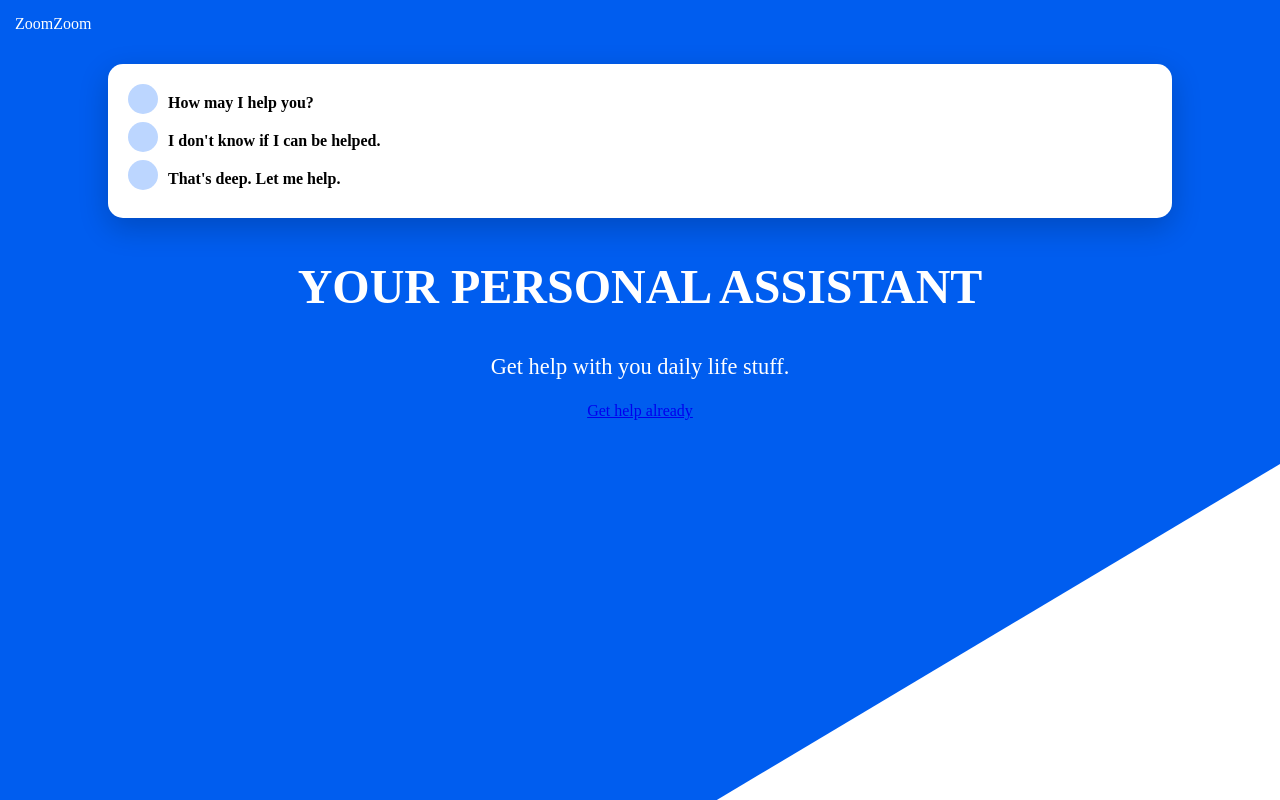
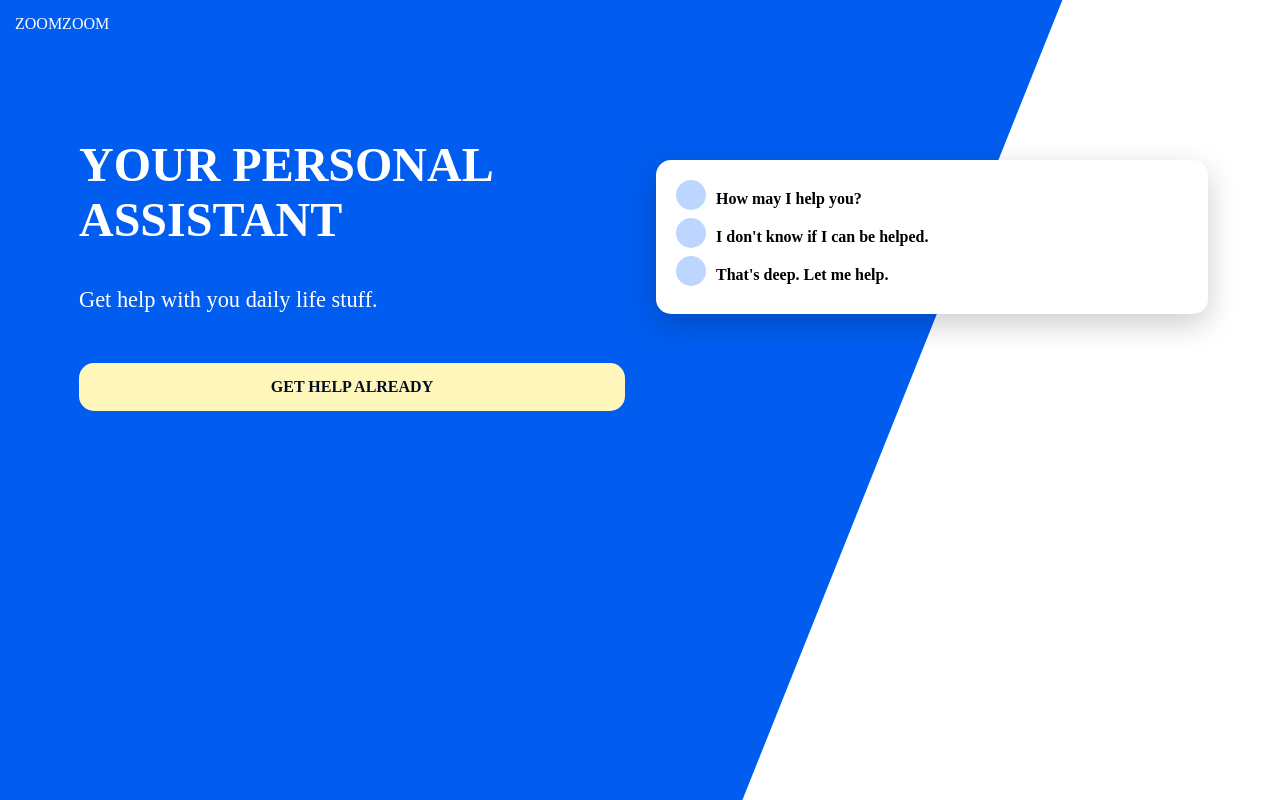
Before and after one commit to caseygillan/virtualassitant, a plain HTML site: page index.html in a window 1280 px wide. Drawn offline with Linux system fonts and the light colour scheme; a script that the page names is missing.

Commit message:
primary section

```diff
--- a/css/main.scss
+++ b/css/main.scss
@@ -2,6 +2,7 @@
 $colors: (
   primary: #005DEF,
   primary-light: lighten(#005DEF, 40%),
+  primary-dark: darken(#005DEF, 40%),
   accent: #FFF6BB,
 );
 
@@ -10,6 +11,14 @@ $borders: 15px;
 
 @function color($color-name) {
   @return map-get($colors, $color-name);
+}
+
+$desktop: 840px;
+
+@mixin desktop {
+  @media (min-width: #{$desktop}) {
+    @content;
+  }
 }
 
 body, html {
@@ -21,12 +30,16 @@ body {
   margin: 0;
 
   #bg {
-    clip-path: polygon(100% 0, 100% 58%, 56% 100%, 0 100%, 0 0);
+    clip-path: polygon(100% 0, 100% 77%, 56% 100%, 0 100%, 0 0);
     background-color: color(primary);
     width: 100%;
     height: 100%;
     position: absolute;
     z-index: -1;
+
+    @include desktop {
+      clip-path: polygon(0 0, 83% 0, 58% 100%, 0% 100%);
+    }
   }
 
   header a {
@@ -34,11 +47,18 @@ body {
     text-decoration: none;
     padding: $padding;
     display: block;
-    text-decoration: uppercase;
+    text-transform: uppercase;
   }
 }
 
 main {
+
+  @include desktop {
+    display: grid;
+    grid-template-columns: 50% auto;
+    grid-template-areas:
+      "primary card";
+  }
 
   section#card {
     background: #fff;
@@ -47,6 +67,13 @@ main {
     border-radius: $borders;
     box-shadow: 0 10px 30px rgba(0,0,0,.2);
     width: 80%;
+
+    @include desktop {
+      grid-area: card;
+      height: fit-content;
+      align-self: center;
+      margin: 1em;
+    }
 
     ul {
       list-style-type: none;
@@ -79,6 +106,12 @@ main {
     padding: $padding;
     text-align: center;
 
+    @include desktop {
+      grid-area: primary;
+      text-align: left;
+      margin: 4em 0 0 4em;
+    }
+
     h1 {
       font-size: 3em;
       margin-top: 10px;
@@ -90,7 +123,16 @@ main {
     }
 
     a {
-
+      color: color(primary-dark);
+      border-radius: $borders;
+      text-decoration: none;
+      text-transform: uppercase;
+      font-weight: bold;
+      background-color: color(accent);
+      display: block;
+      text-align: center;
+      margin: 50px auto 0 auto;
+      padding: $padding;
     }
   }
 }
```
Also changed, not shown: css/main.css, 1 other file.
